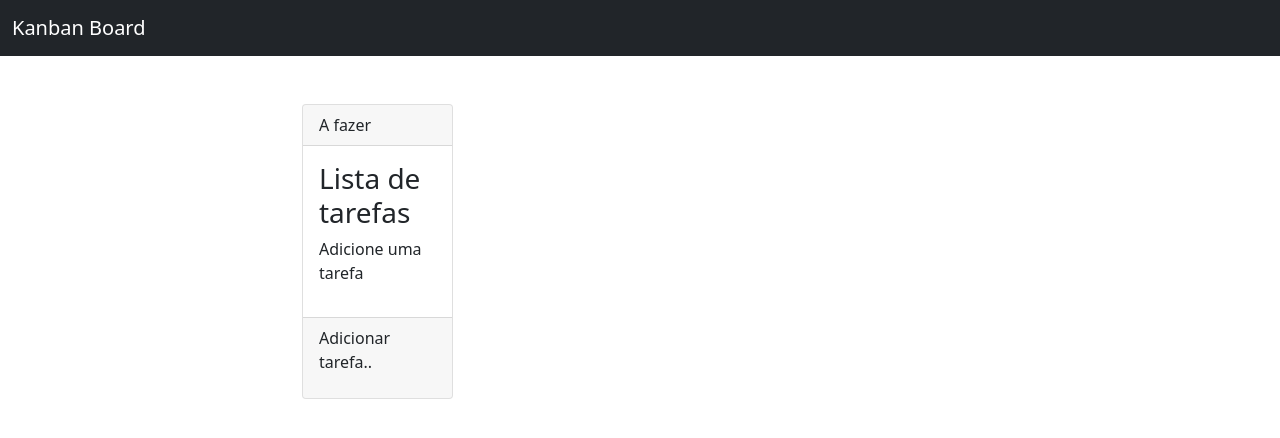
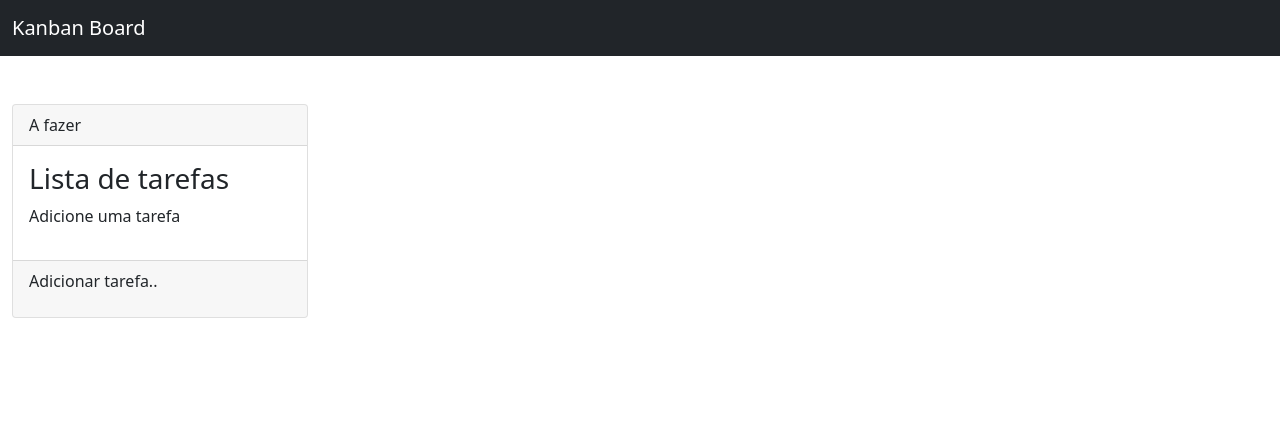
Before and after one commit to juliaokataleko/py-chat-bot, a Django app: page / in a window 1280 px wide. Shown: the top 438 px of the page. Run offline with Django 3.2, Linux system fonts and the light colour scheme.

Commit message:
Changes in chat.html

```diff
--- a/message/templates/message/chat.html
+++ b/message/templates/message/chat.html
@@ -10,7 +10,7 @@
 
     <style>
         .container {
-            max-width: 700px;
+            max-width: 1700px;
         }
     </style>
 </head>
```
